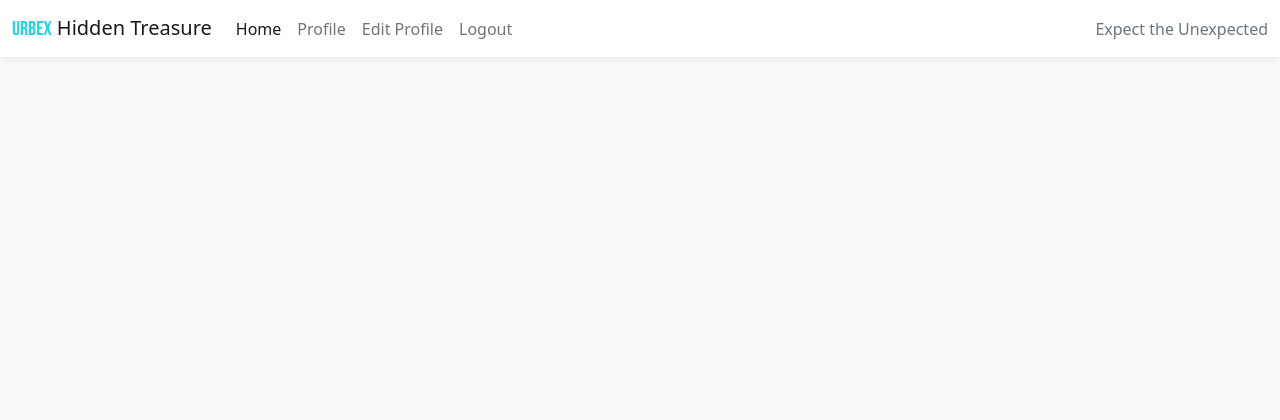
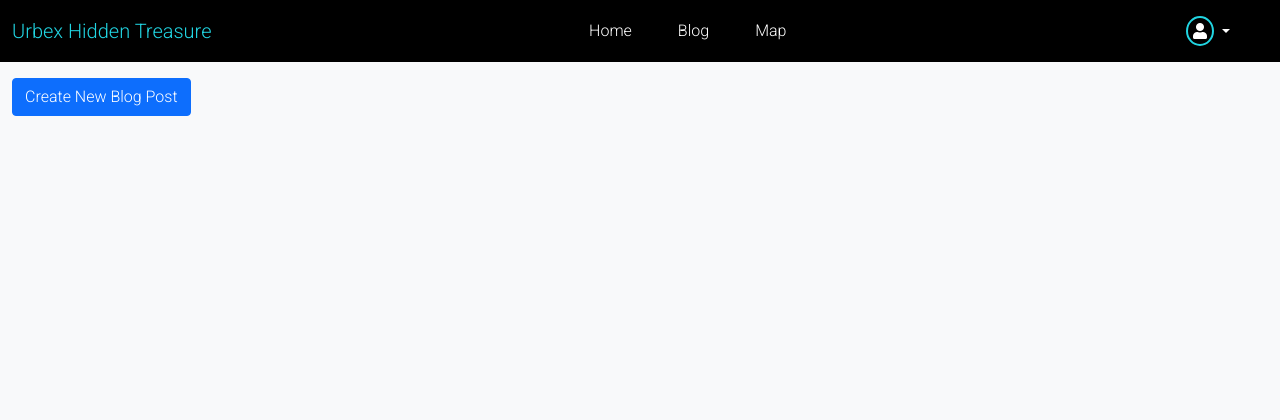
Before and after one commit to FabiMe/Urbex-Hidden-Treasure, a Django app: page / in a window 1280 px wide. Shown: the top 420 px of the page. Run offline with Django 3.2, Linux system fonts and the light colour scheme; the visitor is signed in with stand-in values (Sample User, id 1); data that the repository does not hold is empty; some libraries are stand-ins or nearby versions; some web fonts are replaced.

Commit message:
add blog-post functionality for logged in users

```diff
--- a/blog/urls.py
+++ b/blog/urls.py
@@ -1,16 +1,17 @@
 from django.urls import path
-from .views import PostDetail, PostList, PostLike, SignUpView, LoginView, LogoutView, ProfileView, EditProfileView, DeleteAccountView
+from .views import PostDetail, PostList, PostLike, SignUpView, LoginView, LogoutView, ProfileView, EditProfileView, DeleteAccountView, PostCreateView
 from django.contrib import admin
 from django.urls import include
 
 urlpatterns = [
     path('', PostList.as_view(), name='home'),
-    path('profile/', ProfileView.as_view(), name='account_profile'),
+    path('create/', PostCreateView.as_view(), name='post_create'),
     path('<slug:slug>/', PostDetail.as_view(), name='post_detail'),
     path('like/<slug:slug>/', PostLike.as_view(), name='post_like'),
     path('signup/', SignUpView.as_view(), name='account_signup'),
     path('login/', LoginView.as_view(), name='account_login'),
     path('logout/', LogoutView.as_view(), name='account_logout'),
+    path('profile/', ProfileView.as_view(), name='account_profile'),
     path('profile/edit/', EditProfileView.as_view(), name='account_edit_profile'),
     path('profile/delete/', DeleteAccountView.as_view(), name='account_delete'),
 ]
--- a/blog/views.py
+++ b/blog/views.py
@@ -7,7 +7,8 @@ from django.contrib.auth import authenticate, login, logout
 from django.urls import reverse
 from django.http import HttpResponseRedirect
 from django.contrib.auth.models import User
-from .forms import SignUpForm, EditProfileForm, LoginForm, CommentForm
+from django.contrib.auth.mixins import LoginRequiredMixin
+from .forms import SignUpForm, EditProfileForm, LoginForm, CommentForm, PostForm
 from .models import Post
 
 
@@ -19,7 +20,6 @@ class PostList(generic.ListView):
 
 
 class PostDetail(View):
-
     def get(self, request, slug, *args, **kwargs):
         queryset = Post.objects.filter(status=1)
         post = get_object_or_404(queryset, slug=slug)
@@ -73,8 +73,8 @@ class PostDetail(View):
             },
         )
 
+
 class PostLike(View):
-
     def post(self, request, slug, *args, **kwargs):
         post = get_object_or_404(Post, slug=slug)
         if post.likes.filter(id=request.user.id).exists():
@@ -83,6 +83,7 @@ class PostLike(View):
             post.likes.add(request.user)
 
         return HttpResponseRedirect(reverse('post_detail', args=[slug]))
+
 
 class SignUpView(View):
     def get(self, request, *args, **kwargs):
@@ -117,16 +118,19 @@ class LoginView(View):
                 messages.error(request, 'Invalid username or password.')
         return render(request, 'registration/login.html', {'form': form})
 
+
 class LogoutView(View):
     def get(self, request, *args, **kwargs):
         logout(request)
         messages.success(request, 'Logout successful.')
         return redirect('home')
 
+
 @method_decorator(login_required, name='dispatch')
 class ProfileView(View):
     def get(self, request, *args, **kwargs):
         return render(request, 'registration/profile.html', {'user': request.user})
+
 
 @method_decorator(login_required, name='dispatch')
 class EditProfileView(View):
@@ -142,6 +146,7 @@ class EditProfileView(View):
             return redirect('account_profile')
         return render(request, 'registration/edit_profile.html', {'form': form})
 
+
 @method_decorator(login_required, name='dispatch')
 class DeleteAccountView(View):
     def get(self, request, *args, **kwargs):
@@ -153,3 +158,24 @@ class DeleteAccountView(View):
         user.delete()
         messages.success(request, 'Account deleted successfully.')
         return redirect('home')
+
+
+class PostCreateView(LoginRequiredMixin, View):
+    form_class = PostForm
+    template_name = 'post_create.html'
+    login_url = '/login/'  # Redirect to login page if not logged in
+
+    def get(self, request, *args, **kwargs):
+        form = self.form_class()
+        return render(request, self.template_name, {'form': form})
+
+    def post(self, request, *args, **kwargs):
+        form = self.form_class(request.POST, request.FILES)
+        if form.is_valid():
+            new_post = form.save(commit=False)
+            new_post.author = request.user  # Set the author to the current user
+            new_post.status = 1  # Assuming you want to publish it immediately
+            new_post.save()
+            messages.success(request, 'Blog post created successfully!')
+            return redirect('home')
+        return render(request, self.template_name, {'form': form})
--- a/static/css/style.css
+++ b/static/css/style.css
@@ -1,45 +1,70 @@
+/* Base Styles */
 body {
     font-family: 'Roboto', sans-serif;
     font-size: 16px;
 }
 
-h1,
-h2,
-h3 {
+h1, h2, h3 {
     font-family: 'Bebas Neue', sans-serif;
 }
 
 p {
     font-family: 'Lato', sans-serif;
 }
+
+/* Backgrounds */
 .main-bg {
-    background-color: #f8f9fa;
-    /* Light gray background */
+    background-color: #f8f9fa; /* Light gray background */
 }
 
 .dark-bg {
-    background-color: #343a40;
-    /* Dark background for footer */
-    color: #ffffff;
-    /* White text on dark background */
+    background-color: #343a40; /* Dark background for footer */
+    color: #ffffff; /* White text on dark background */
 }
 
-.navbar {
-    background-color: #ffffff;
-    /* White background for the navbar */
+/* Navbar */
+.custom-navbar {
+    background-color: black;
 }
 
-.brand {
-    color: #21d5e2;
-    /* Blue color for the brand name */
-}
-.container {
-    padding: 20px;
+.navbar-brand .brand, .navbar-brand .brand-text {
+    color: #21d5e2; /* Blue color for the brand name and text */
 }
 
+.nav-link {
+    color: white; /* White navigation links color */
+    margin-right: 30px; /* Increased spacing between nav items */
+}
+
+.navbar-toggler {
+    border-color: #21d5e2; /* Toggler icon color */
+}
+
+.account-icon i {
+    border: 2px solid #21d5e2; /* Circle around the account icon */
+    padding: 5px;
+    border-radius: 50%;
+    color: white;
+}
+
+.dropdown-item {
+    color: white;
+}
+
+.dropdown-menu {
+    background-color: black; /* Dropdown menu background */
+    color: white; /* Dropdown text color */
+}
+
+.dropdown-item:hover {
+    background-color: #333333; /* Dropdown item hover state */
+}
+
+/* Cards and Buttons */
 .card {
     margin-bottom: 20px;
 }
+
 .btn-like {
     background-color: transparent;
     border: none;
@@ -50,37 +75,17 @@ p {
     background-color: #21d5e2;
     color: #ffffff;
 }
-.navbar {
-    box-shadow: 0px 0px 10px rgba(0, 0, 0, 0.1);
-    /* Add a subtle shadow */
+
+/* Alerts and Forms */
+.alert {
+    border-radius: 0; /* Remove border radius for a modern look */
 }
 
-.navbar-brand {
-    font-size: 1.5rem;
-    /* Adjust the font size of the brand */
-}
-
-.navbar-text {
-    color: #6c757d;
-    /* Subtle color for the additional text */
-}
-.alert {
-    border-radius: 0;
-    /* Remove border radius for a modern look */
-}
-.footer {
-    text-align: center;
-}
 .custom-form-container {
     max-width: 400px;
     margin: 0 auto;
     padding: 20px;
-    background-color: #ffffff;
-    border: 1px solid #e1e1e1;
-    border-radius: 8px;
-    box-shadow: 0 0 10px rgba(0, 0, 0, 0.1);
-    text-align: center;
-    /* Center text and form field */
+    text-align: center; /* Center text and form fields */
 }
 
 .custom-form-container h1 {
--- a/templates/base.html
+++ b/templates/base.html
@@ -1,4 +1,6 @@
+
 {% load static %}
+{% load crispy_forms_tags %}
 
 <!DOCTYPE html>
 <html class="h-100">
@@ -26,54 +28,49 @@
         </script>
 </head>
 
+<!DOCTYPE html>
+<html class="h-100">
+<head>
+    <!-- Your existing head content -->
+    <link rel="stylesheet" href="{% static 'css/style.css' %}">
+</head>
 <body class="d-flex flex-column h-100 main-bg">
-
-    <!-- Navigation -->
-    <nav class="navbar navbar-expand-lg navbar-light bg-white">
+    <nav class="navbar navbar-expand-lg custom-navbar">
         <div class="container-fluid">
-            <!-- Brand/logo -->
             <a class="navbar-brand" href="{% url 'home' %}">
-                <!-- Brand name with styles -->
-                <span class="brand" style="color: #21d5e2; font-family: 'Bebas Neue', sans-serif;">Urbex</span>
-                <!-- Additional brand text -->
+                <span class="brand">Urbex</span>
                 <span class="brand-text">Hidden Treasure</span>
             </a>
-            <!-- Navbar toggle button for small screens -->
-            <button class="navbar-toggler" type="button" data-bs-toggle="collapse" data-bs-target="#navbarText"
-                aria-controls="navbarText" aria-expanded="false" aria-label="Toggle navigation">
+            <button class="navbar-toggler" type="button" data-bs-toggle="collapse" data-bs-target="#navbarContent" aria-controls="navbarContent" aria-expanded="false" aria-label="Toggle navigation">
                 <span class="navbar-toggler-icon"></span>
             </button>
-            <!-- Navbar links -->
-            <div class="collapse navbar-collapse" id="navbarText">
-                <ul class="navbar-nav me-auto mb-2 mb-lg-0">
-                    <!-- Home link -->
+            <div class="collapse navbar-collapse" id="navbarContent">
+                <ul class="navbar-nav mx-auto">
                     <li class="nav-item">
-                        <a class="nav-link active" aria-current="page" href="{% url 'home' %}">Home</a>
-                    </li>
-                    <!-- Conditional links based on user authentication status -->
-                    {% if user.is_authenticated %}
-                    <li class="nav-item">
-                        <a class="nav-link" href="{% url 'account_profile' %}">Profile</a>
+                        <a class="nav-link" href="{% url 'home' %}">Home</a>
                     </li>
                     <li class="nav-item">
-                        <a class="nav-link" href="{% url 'account_edit_profile' %}">Edit Profile</a>
+                        <a class="nav-link" href="">Blog</a>
                     </li>
                     <li class="nav-item">
-                        <a class="nav-link" href="{% url 'account_logout' %}">Logout</a>
+                        <a class="nav-link" href="">Map</a>
                     </li>
-                    {% else %}
-                    <li class="nav-item">
-                        <a class="nav-link" href="{% url 'account_signup' %}">Register</a>
+                </ul>
+                <div class="navbar-nav">
+                    <li class="nav-item dropdown">
+                        <a class="nav-link dropdown-toggle account-icon {% if user.is_authenticated %}logged-in{% else %}logged-out{% endif %}" href="#" id="navbarDropdown" role="button" data-bs-toggle="dropdown" aria-expanded="false">
+                            <i class="fas fa-user"></i>
+                        </a>
+                        <ul class="dropdown-menu dropdown-menu-end" aria-labelledby="navbarDropdown">
+                            {% if user.is_authenticated %}
+                            <li><a class="dropdown-item" href="{% url 'account_logout' %}">Logout</a></li>
+                            {% else %}
+                            <li><a class="dropdown-item" href="{% url 'account_login' %}">Login</a></li>
+                            <li><a class="dropdown-item" href="{% url 'account_signup' %}">Register</a></li>
+                            {% endif %}
+                        </ul>
                     </li>
-                    <li class="nav-item">
-                        <a class="nav-link" href="{% url 'account_login' %}">Login</a>
-                    </li>
-                    {% endif %}
-                </ul>
-                <!-- Additional text in the navbar -->
-                <span class="navbar-text text-muted custom-font">
-                    Expect the Unexpected
-                </span>
+                </div>
             </div>
         </div>
     </nav>
--- a/templates/index.html
+++ b/templates/index.html
@@ -1,13 +1,20 @@
 {% extends "base.html" %}
+{% load static %}
+{% load crispy_forms_tags %}
 
 {% block content %}
-
 <!-- Container for the blog entries -->
 <div class="container-fluid">
     <div class="row">
 
         <!-- Blog Entries Column -->
         <div class="col-12 mt-3 left">
+            <!-- Button to create a new blog post, visible only to logged-in users -->
+            {% if user.is_authenticated %}
+            <div class="mb-3">
+                <a href="{% url 'post_create' %}" class="btn btn-primary">Create New Blog Post</a>
+            </div>
+            {% endif %}
             <div class="row">
                 {% for post in post_list %}
                 <!-- Individual blog post card -->
@@ -36,7 +43,7 @@
                             </a>
                             <hr />
                             <!-- Metadata for the post -->
-                            <p class="card-text text-muted h6">{{ post.created_on}} <i class="far fa-heart"></i>
+                            <p class="card-text text-muted h6">{{ post.created_on }} <i class="far fa-heart"></i>
                                 {{ post.number_of_likes }}</p>
                         </div>
                     </div>
--- a/templates/post_detail.html
+++ b/templates/post_detail.html
@@ -1,4 +1,6 @@
 {% extends 'base.html' %}
+{% load static %}
+{% load crispy_forms_tags %}
 
 {% block content %}
 
--- a/urbex/settings.py
+++ b/urbex/settings.py
@@ -30,12 +30,12 @@ TEMPLATES_DIR = os.path.join(BASE_DIR, 'templates')
 SECRET_KEY = os.environ.get('SECRET_KEY')
 
 # SECURITY WARNING: don't run with debug turned on in production!
-DEBUG = False
+DEBUG = True
 
 X_FRAME_OPTIONS = 'SAMEORIGIN'
 
 ALLOWED_HOSTS = [
-    'urbex-hidden-treasure-80de41f05cad.herokuapp.com', 'localhost', '8000-fabime-urbex-hidden-trea-fdw5hctlyz.us2.codeanyapp.com']
+    'urbex-hidden-treasure-80de41f05cad.herokuapp.com', 'localhost', '8000-fabime-urbexhiddentreas-8r4208f86yz.ws-eu111.gitpod.io']
 
 
 # Application definition
```
Also changed, not shown: other parts of static/css/style.css (+110 -6 lines), blog/forms.py (+6 -1 lines), templates/account/login.html (+28 -22 lines), templates/account/password_reset.html (+25 -18 lines), templates/account/password_reset_from_key.html (+24 -16 lines), templates/account/signup.html (+34 -26 lines), templates/post_create.html (added, +23 -0 lines), .gitpod.yml (added).
